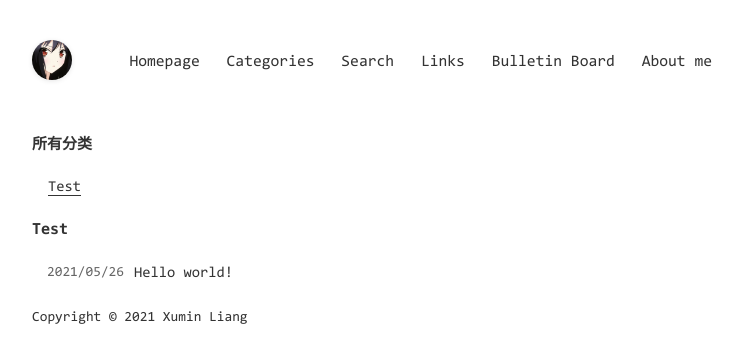
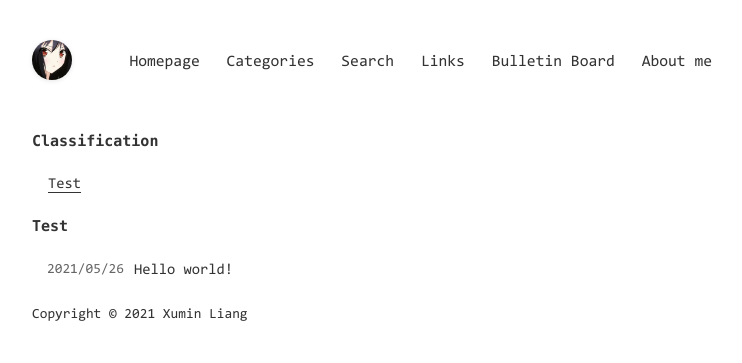
Before and after one commit to Xumin-Liang/Xumin-Liang.github.io, a Jekyll site: the page built from pages/categories.html, in a window 1280 px wide. Shown: the top 363 px of the page, without its empty margins (268-1010 px from the left). Built offline with Jekyll 4.4.1, drawn with Linux system fonts in a browser that asks for light colours.

Commit message:
Update categories.html

```diff
--- a/pages/categories.html
+++ b/pages/categories.html
@@ -5,7 +5,7 @@ title: Catergories
 
 <div class="page page-categories">
   <div class="list-category">
-    <h2>所有分类</h2>
+    <h2>Classification</h2>
     <div>
       {%- for category in site.categories %}
       <a href="javascript:document.getElementById('{{ category[0] }}').scrollIntoView()">{{ category[0] }}</a>
```
